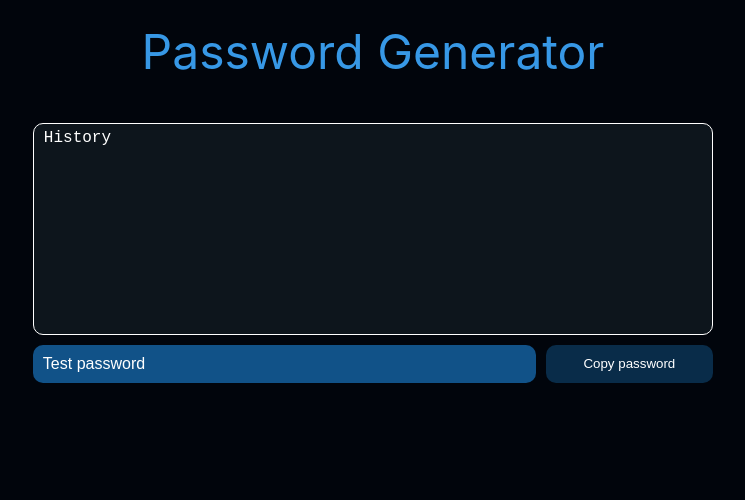
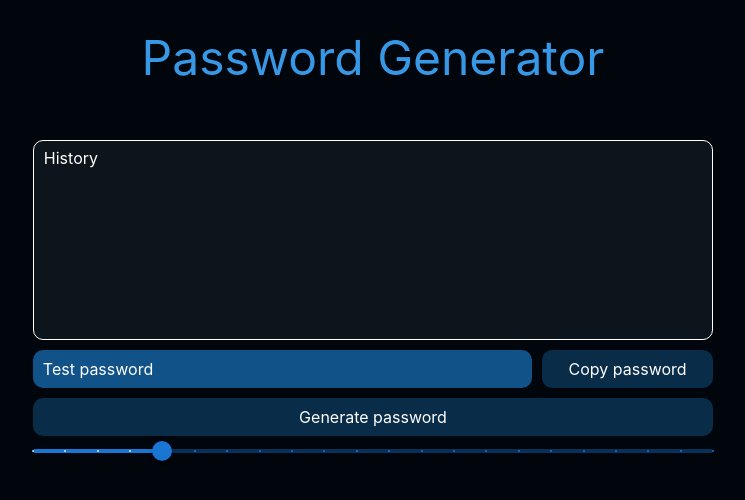
Before and after one commit to rohitk-9/password_generator.github.io, a React (Create React App) app: page / in a window 1280 px wide. Shown: the top 500 px of the page, without its empty margins (267-1012 px from the left). Built offline with nearby package versions, Linux system fonts and the light colour scheme.

Commit message:
password generation and slider added

```diff
--- a/package.json
+++ b/package.json
@@ -3,6 +3,9 @@
   "version": "0.1.0",
   "private": true,
   "dependencies": {
+    "@emotion/react": "^11.11.4",
+    "@emotion/styled": "^11.11.5",
+    "@mui/material": "^5.16.0",
     "@testing-library/jest-dom": "^5.17.0",
     "@testing-library/react": "^13.4.0",
     "@testing-library/user-event": "^13.5.0",
--- a/public/index.html
+++ b/public/index.html
@@ -24,6 +24,8 @@
       work correctly both with client-side routing and a non-root public URL.
       Learn how to configure a non-root public URL by running `npm run build`.
     -->
+    <link href="https://cdn.jsdelivr.net/npm/bootstrap@5.3.3/dist/css/bootstrap.min.css" rel="stylesheet" integrity="sha384-QWTKZyjpPEjISv5WaRU9OFeRpok6YctnYmDr5pNlyT2bRjXh0JMhjY6hW+ALEwIH" crossorigin="anonymous">
+
     <title>React App</title>
   </head>
   <body>
@@ -39,5 +41,7 @@
       To begin the development, run `npm start` or `yarn start`.
       To create a production bundle, use `npm run build` or `yarn build`.
     -->
+    <script src="https://cdn.jsdelivr.net/npm/bootstrap@5.3.3/dist/js/bootstrap.bundle.min.js" integrity="sha384-YvpcrYf0tY3lHB60NNkmXc5s9fDVZLESaAA55NDzOxhy9GkcIdslK1eN7N6jIeHz" crossorigin="anonymous"></script>
+
   </body>
 </html>
--- /dev/null
+++ b/src/components/Copybtn.js
@@ -0,0 +1,23 @@
+import React from 'react';
+
+export default function Copybtn(props) {
+    const copyText = async() => {
+        document.getElementById("copy-btn").innerHTML="Copied";
+        setTimeout(() => {
+          document.getElementById("copy-btn").innerHTML = props.btntext;
+        }, 1000);
+        try {
+          await navigator.clipboard.writeText(props.textToCopy);
+      } catch (err) {
+          console.error(
+              "Unable to copy to clipboard.",
+              err
+          );
+          alert("Copy to clipboard failed.");
+      }
+    }
+
+  return (
+      <button id="copy-btn" onClick={copyText} style={{width:"34%"}}>{props.btntext}</button>
+  )
+}
--- a/src/components/Passwd.js
+++ b/src/components/Passwd.js
@@ -1,30 +1,59 @@
 import React,{ useState } from 'react'
+import Copybtn from './Copybtn';
+import Slider, {sliderval} from './Slider';
 
 export default function Passwd() {
   const [new_passwd, setText] = useState('Test password');
-
-
-  const copyText = async() => {
-    document.getElementById("copy-btn").innerHTML="copied";
-    setTimeout(() => {
-      document.getElementById("copy-btn").innerHTML = "Copy password";
-    }, 1000);
-    try {
-      await navigator.clipboard.writeText(new_passwd);
-  } catch (err) {
-      console.error(
-          "Unable to copy to clipboard.",
-          err
-      );
-      alert("Copy to clipboard failed.");
-  }
-
-
-  }
   const handleNewPasswdOnChange = (event) => {
     setText(event.target.value)
   }
+  function generate_char(character){
+    switch (character){
+      case 0:
+        const myArray = ['!', '@', '#', '$', '%', '&'];
+        const randomElement = myArray[Math.floor(Math.random() * myArray.length)];
+        return(randomElement);
+      case 1:
+        const alphabet = 'ABCDEFGHIJKLMNOPQRSTUVWXYZ';
+        const randomLetter = alphabet[Math.floor(Math.random() * alphabet.length)];
+        return(randomLetter);
+      case 2:
+        const small_alphabet = 'abcdefghijklmnopqrstuvw';
+        const randomsmallLetter = small_alphabet[Math.floor(Math.random() * small_alphabet.length)];
+        return(randomsmallLetter)
+      case 3:
+        const randomNumber = Math.floor(Math.random() * 10);
+        return(randomNumber)
+      default:
+        console.log("Character cannot be generated");
+    }
+  }
 
+  function password_call(arr1, length){
+    let password = ''
+    let arr2 = []
+    for(let i=0; i<length; i++){
+      if (arr1.length === 0){
+        arr1 = arr2
+        arr2 = []
+      }
+      let character = arr1[Math.floor(Math.random()*arr1.length)]
+      arr2.push(character);
+      const index = arr1.indexOf(character);
+      arr1.splice(index, 1);
+      password = password + generate_char(character)
+    }
+    return password
+  }
+
+  function generate_passwd(){
+    let arr1 = [0,1,2,3];
+    let length=sliderval;
+    let password = password_call(arr1, length);
+    setText(password)
+
+  }
+  console.log(sliderval)
 
   return (
     <div>
@@ -33,35 +62,11 @@ export default function Passwd() {
         <textarea id="history_area" defaultValue={'History'} readOnly></textarea>
         <div className="password_ce">
           <input type="text" id="password" value={new_passwd} onChange={handleNewPasswdOnChange}/>
-          <button id="copy-btn" onClick={copyText} >Copy password</button>
+          <Copybtn btntext = "Copy password" textToCopy ={new_passwd} />
         </div>
-
-
-
-    {/*
-
-
-    </div>
-    <input id="submit-btn" type="submit" onclick="gen()" value="Generate password"/>
-    <div id="password_length">
-      <label for="myRange">Password length : </label><span id="value"></span>
-      <input type="range" id="myRange" name="myRange" min="4" max="25"/>
-    </div>
-    <div className="checkbox">
-      <label for="smallaz">
-        <input type="checkbox" name="option" id="smallaz" checked required />a-z
-      </label>
-      <label for="capitalAZ">
-        <input type="checkbox" name="option" id="capitalAZ" checked />A-Z
-      </label>
-      <label for="num">
-        <input type="checkbox" name="option" id="num" checked />0-9
-      </label>
-      <label for="symbol">
-        <input type="checkbox" name="option" id="symbol" checked />Symbols<br/>
-      </label>
-    </div> */}
-  </div>
+        <input id="submit-btn" type="submit" onClick={generate_passwd} value="Generate password" />
+        <Slider defaultValue={8} />
+      </div>
     </div>
   );
 }
--- /dev/null
+++ b/src/components/Slider.js
@@ -0,0 +1,25 @@
+import * as React from 'react';
+import Box from '@mui/material/Box';
+import Slider from '@mui/material/Slider';
+let sliderval = 0;
+function sliderValue(value) {
+    sliderval = value;
+}
+export {sliderval};
+export default function DiscreteSliderSteps(props) {
+  return (
+    <Box sx={{ }}>
+      <Slider
+        aria-label="Small steps"
+        defaultValue={props.defaultValue}
+        getAriaValueText={sliderValue}
+        step={1}
+        marks
+        min={4}
+        max={25}
+        valueLabelDisplay="auto"
+
+      />
+    </Box>
+  );
+}
```
Also changed, not shown: 1 other file (tests, documents, lock files or other folders).
